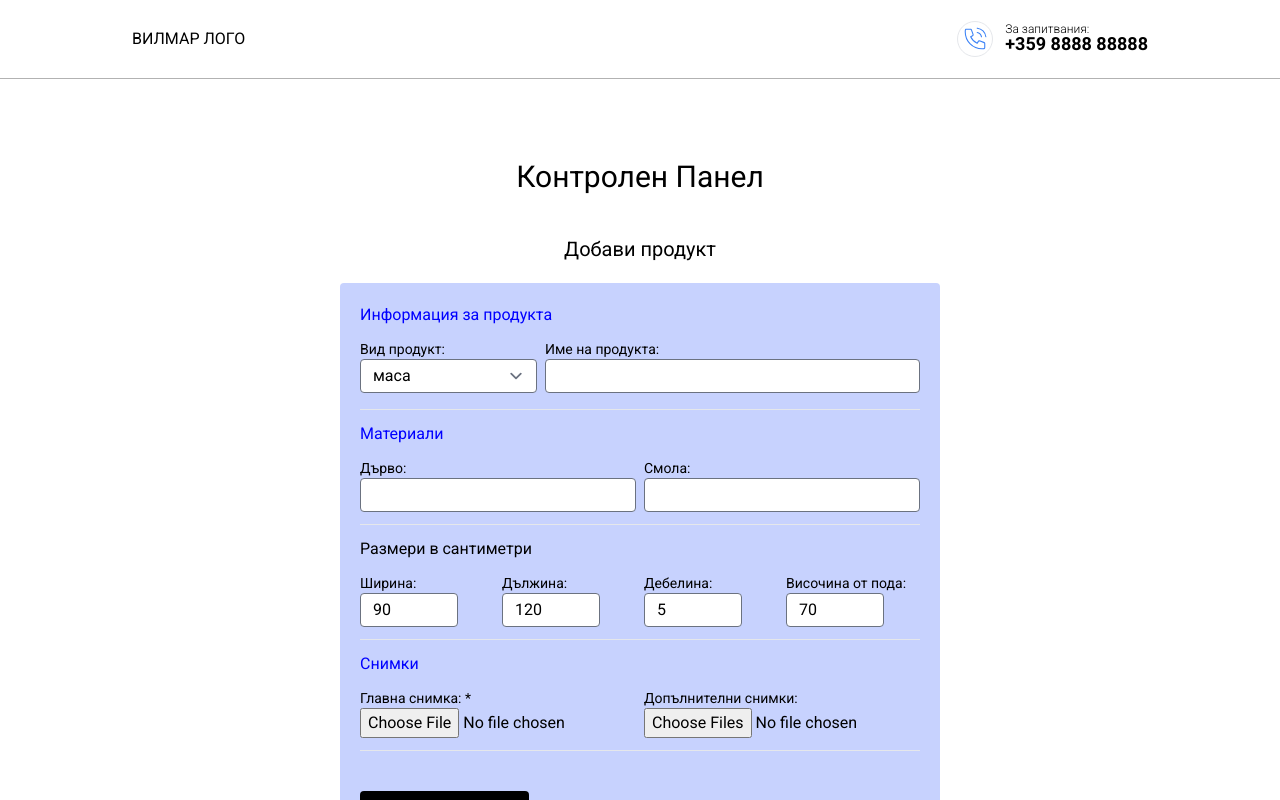
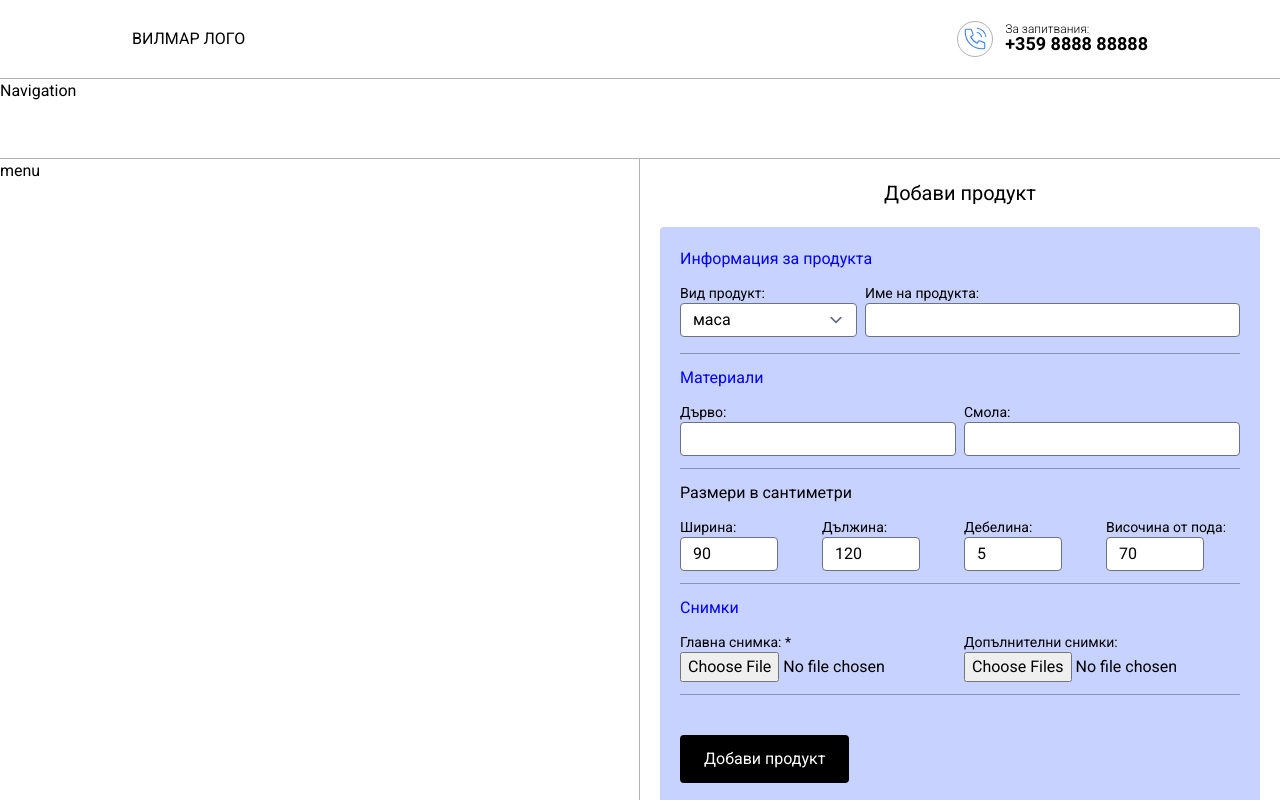
Before and after one commit to HladenRazum/next-epoxy-craft, a Next.js app: page /control-panel in a window 1280 px wide. Shown: the top 800 px of the page. Built offline with nearby package versions, Linux system fonts and the light colour scheme; no server answers.

Commit message:
testing new Layout for control-panel

```diff
--- /dev/null
+++ b/app/control-panel/components/Navigation.tsx
@@ -0,0 +1,7 @@
+import React from "react"
+
+const Navigation = () => {
+  return <nav className="h-20 bb">Navigation</nav>
+}
+
+export default Navigation
--- /dev/null
+++ b/app/control-panel/layout.tsx
@@ -0,0 +1,29 @@
+import type { Metadata } from "next"
+import { Roboto } from "next/font/google"
+import Navigation from "./components/Navigation"
+
+const roboto = Roboto({
+  weight: ["100", "300", "400", "500", "700"],
+  subsets: ["latin"],
+})
+
+export const metadata: Metadata = {
+  title: "Control pannel",
+}
+
+export default function RootLayout({
+  children,
+}: {
+  children: React.ReactNode
+}) {
+  return (
+    <html lang="en">
+      <body className={roboto.className}>
+        <div className="flex flex-col min-h-screen">
+          <Navigation />
+          <div className="flex flex-col flex-1">{children}</div>
+        </div>
+      </body>
+    </html>
+  )
+}
--- a/app/control-panel/page.tsx
+++ b/app/control-panel/page.tsx
@@ -2,9 +2,7 @@ import AddProductForm from "./components/AddProductForm"
 
 export default function ControlPanelPage() {
   return (
-    <div className="py-20">
-      <h1 className="mb-10 text-center">Контролен Панел</h1>
-
+    <div className="h-screen flex">
       {/* TODO:
         Add a side pannel
         add tabs for different content
@@ -13,9 +11,12 @@ export default function ControlPanelPage() {
 
       */}
 
-      <div className="grid place-items-center">
-        <AddProductForm />
-      </div>
+      <aside className="flex-1 border-r">menu</aside>
+      <main className="p-5">
+        <div className="grid place-items-center">
+          <AddProductForm />
+        </div>
+      </main>
     </div>
   )
 }
--- a/app/css/globals.css
+++ b/app/css/globals.css
@@ -22,13 +22,13 @@
     @apply w-full sm:max-w-[760px] px-1 md:max-w-[1024px] mx-auto;
   }
   .bb {
-    @apply border-default border-b;
+    @apply border-b;
   }
   .link {
     @apply text-primary underline font-light;
   }
   .bt {
-    @apply border-default border-t;
+    @apply border-t;
   }
   .btn {
     @apply px-6 py-3 rounded;
--- a/tailwind.config.ts
+++ b/tailwind.config.ts
@@ -23,7 +23,7 @@ const config: Config = {
         xs: "12px",
       },
       borderColor: {
-        default: "var(--border-color)",
+        DEFAULT: "var(--border-color)",
       },
     },
   },
```
